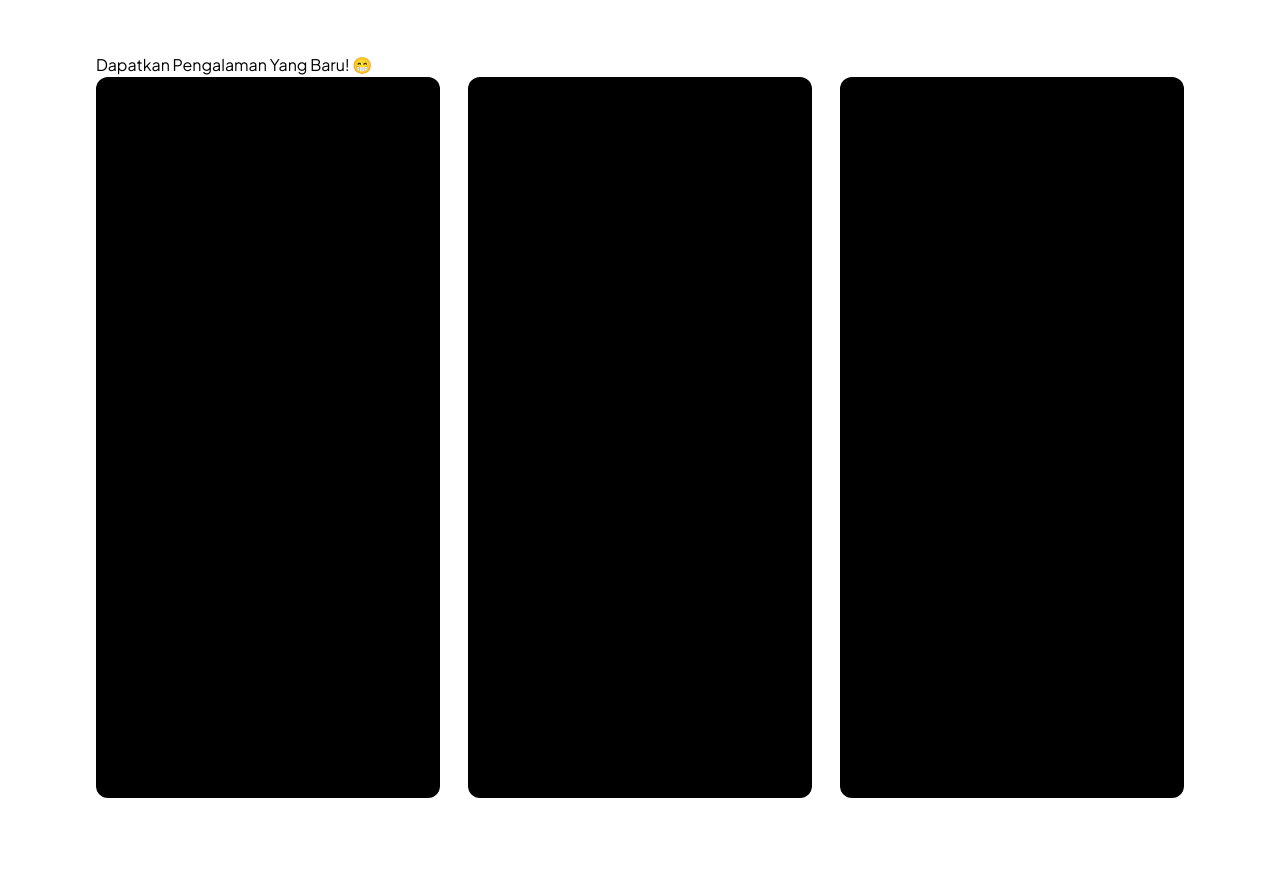
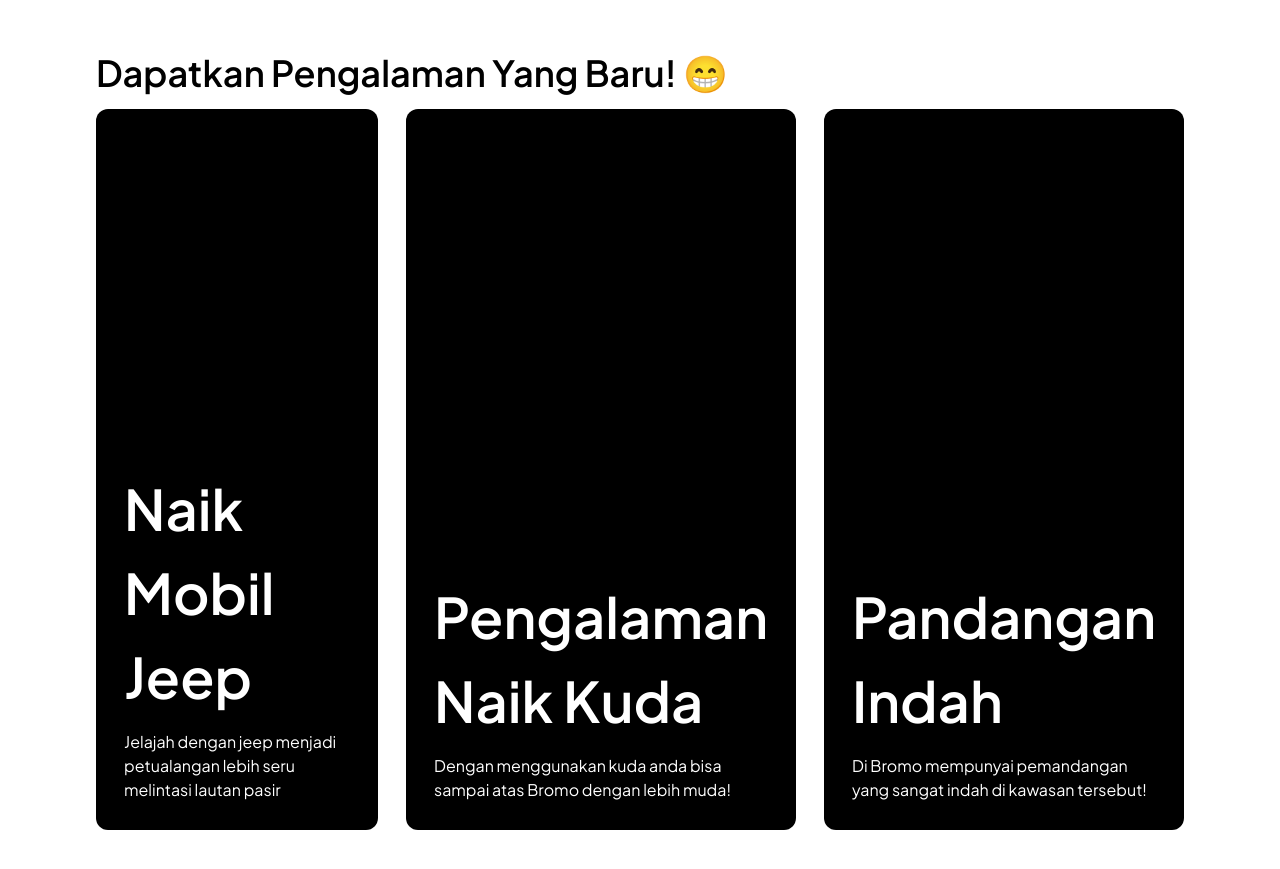
Before and after one commit to deandenaki/lomba_playit_fixed, a website: page public/index.html in a window 1280 px wide. Shown: the part 1757-2626 px from the top of the page. Before the commit the page ends 2555 px from the top, so only its background shows below. Drawn offline with nearby package versions, Linux system fonts and the light colour scheme.

Commit message:
experience

```diff
--- a/public/index.html
+++ b/public/index.html
@@ -112,12 +112,21 @@
 
     <!-- ============================ container experience ============================ -->
 
-    <div class="experience w-full h-fit flex flex-col justify-center px-24">
-        <h1 class="">Dapatkan Pengalaman Yang Baru! 😁</h1>
-        <div class="experience-contain w-full h-full flex gap-7">
-            <div class="experience-image w-[394px] h-[721px] bg-black rounded-xl"></div>
-            <div class="experience-image w-[394px] h-[721px] bg-black rounded-xl"></div>
-            <div class="experience-image w-[394px] h-[721px] bg-black rounded-xl"></div>
+    <div class="experience w-full h-fit flex flex-col justify-center md:px-24 mb-14">
+        <h1 class="md:text-4xl max-md:text-xl max-md:text-center font-semibold mb-4">Dapatkan Pengalaman Yang Baru! 😁</h1>
+        <div class="experience-contain w-full h-full flex max-md:flex-col max-md:items-center gap-7">
+            <div class="experience-image w-[394px] h-[721px] max-md:h-[361px] flex flex-col justify-end bg-black rounded-xl p-7 text-white">
+                <h1 class="text-[56px] max-md:text-3xl font-semibold mb-3">Naik Mobil Jeep</h1>
+                <p class="max-md:text-xs">Jelajah dengan jeep menjadi petualangan lebih seru melintasi lautan pasir</p>
+            </div>
+            <div class="experience-image w-[394px] h-[721px] max-md:h-[361px] flex flex-col justify-end bg-black rounded-xl p-7 text-white">
+                <h1 class="text-[56px] max-md:text-3xl font-semibold mb-3">Pengalaman Naik Kuda</h1>
+                <p class="max-md:text-xs">Dengan menggunakan kuda  anda bisa sampai atas Bromo dengan lebih muda!</p>
+            </div>
+            <div class="experience-image w-[394px] h-[721px] max-md:h-[361px] flex flex-col justify-end bg-black rounded-xl p-7 text-white">
+                <h1 class="text-[56px] max-md:text-3xl font-semibold mb-3">Pandangan Indah</h1>
+                <p class="max-md:text-xs">Di Bromo mempunyai pemandangan yang sangat indah di kawasan tersebut!</p>
+            </div>
         </div>
     </div>
 
```
Also changed, not shown: public/output.css.
